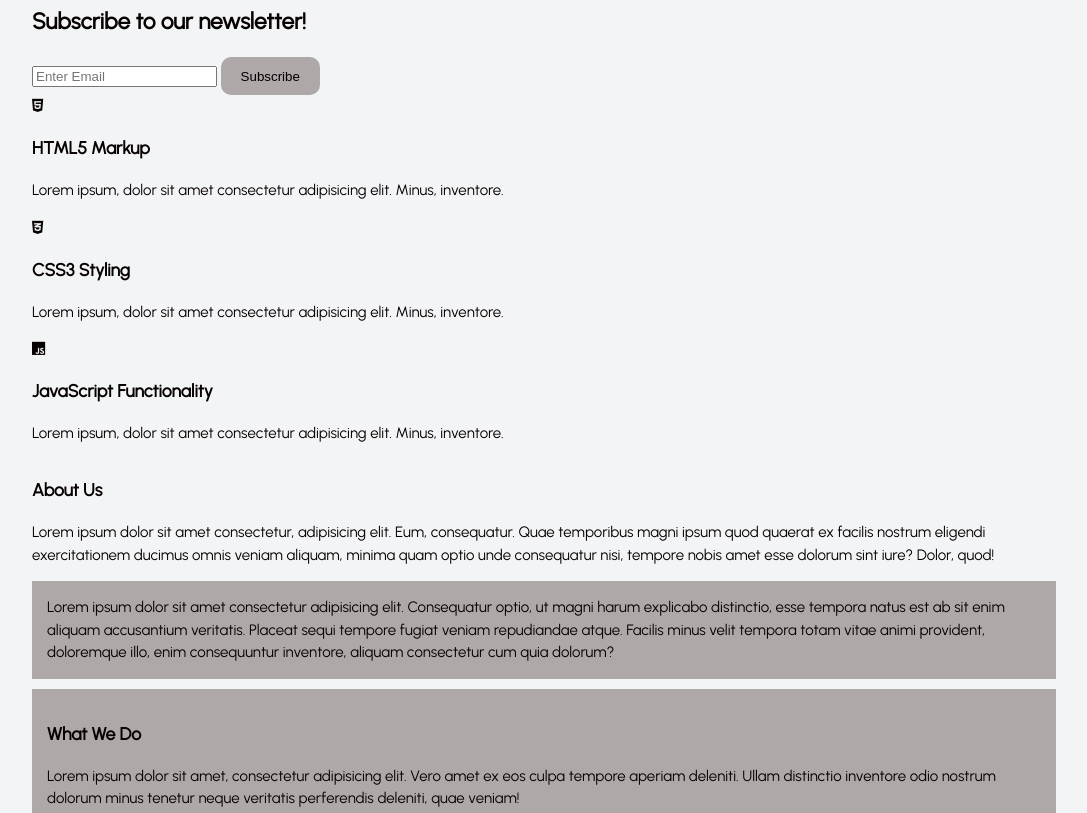
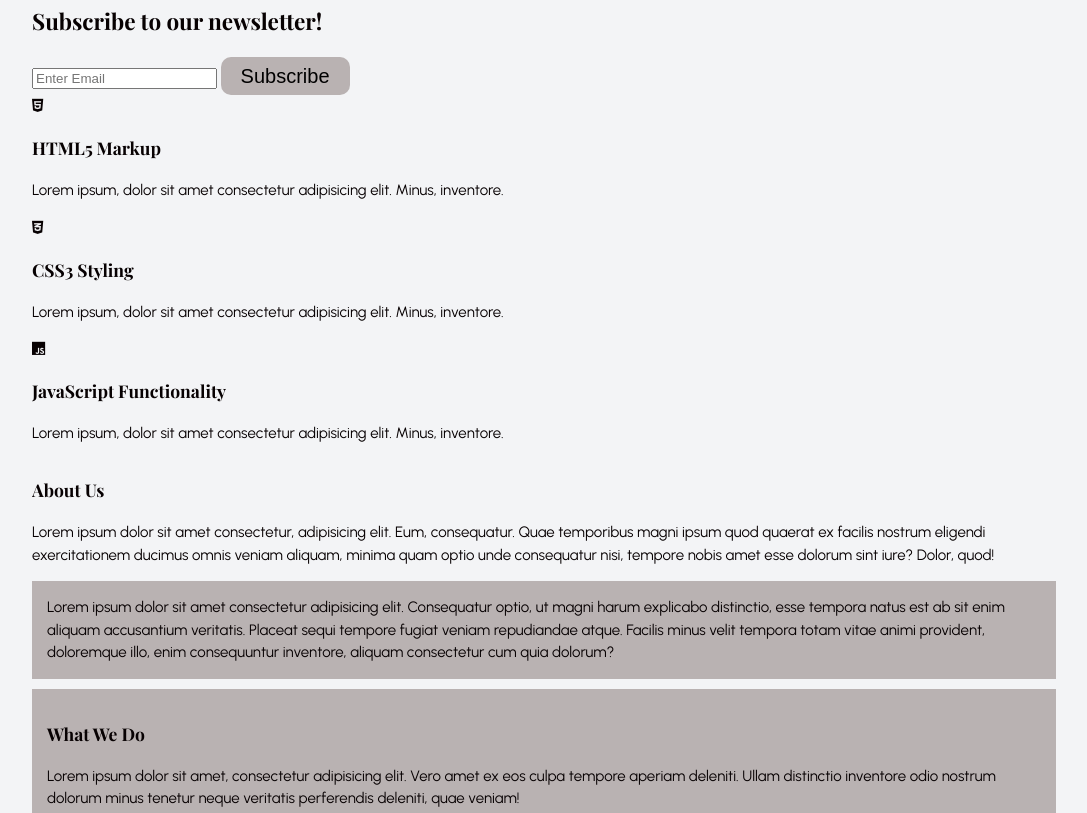
Before and after one commit to shannonehiccups/FullWebPage, a plain HTML site: page index.html in a window 1280 px wide. Shown: the part 320-1133 px from the top of the page, without its empty margins (96-1183 px from the left). Drawn offline with nearby package versions, Linux system fonts and the light colour scheme.

Commit message:
adjusted the css a bit

```diff
--- a/style.css
+++ b/style.css
@@ -1,6 +1,6 @@
 @import url('https://fonts.googleapis.com/css2?family=Playfair+Display:wght@400;500;600;700&family=Urbanist:wght@100;400&display=swap');
 /* placeholders for the fams */
-/* font-family: 'Playfair Display', serif; */
+/*  */
 body {
     font-family: 'Urbanist', sans-serif;
     font-size: 15px;
@@ -26,11 +26,12 @@ padding: 0;
 
 .btn-1 {
     height: 38px;
-    background-color: rgb(175, 168, 168);
+    background-color: rgb(185, 178, 178);
     border:0;
     padding-left: 20px;
     padding-right: 20px;
     border-radius: 10px;
+    font-size: 20px;
 }
 
 .light, .dark {
@@ -40,10 +41,14 @@ padding: 0;
 }
 
 .light {
-    background-color: rgb(175, 168, 168);
+    background-color: rgb(185, 178, 178);
 }
 
 .dark {
     background-color: rgb(7,1,2);
     color: rgb(243,244,246)
 }
+
+h1,h2,h3 {
+    font-family: 'Playfair Display', serif;
+}
```
